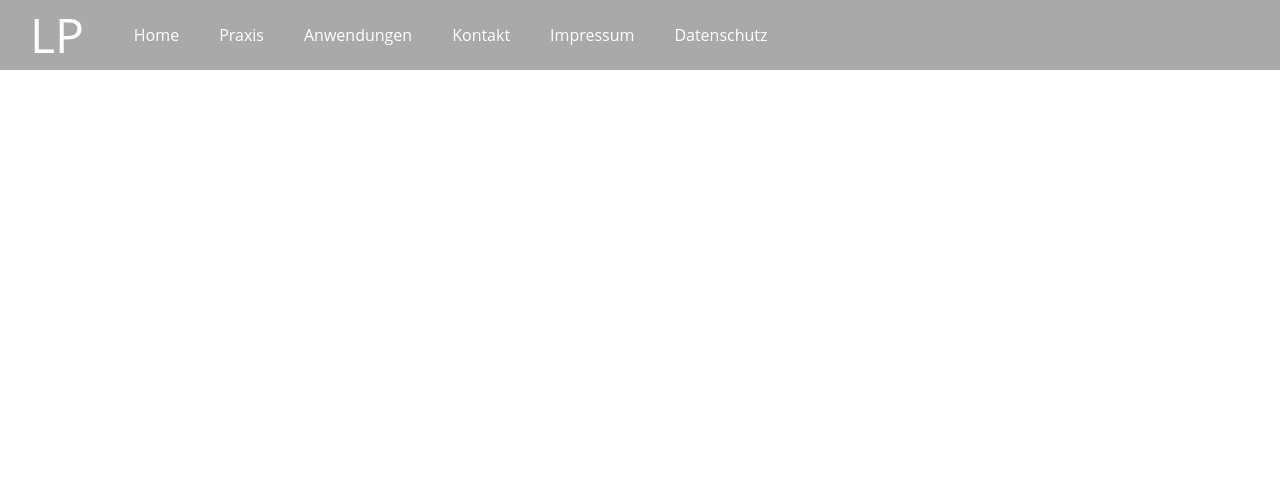
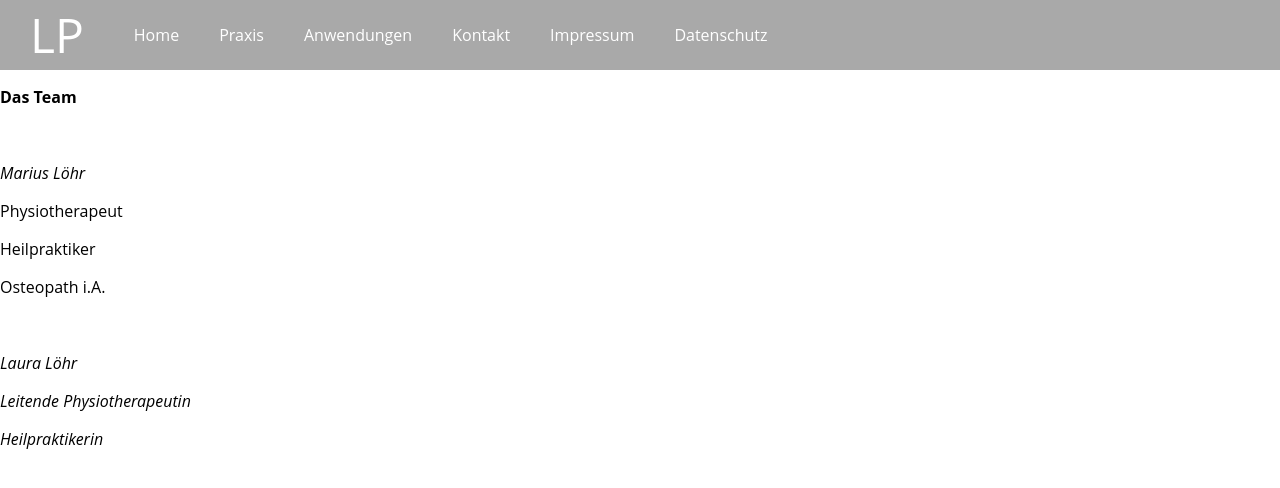
Before and after one commit to loehr-physiotherapie/loehr-physiotherapie.github.io, a Jekyll site: the page built from team.md, in a window 1280 px wide. Shown: the top 488 px of the page. Built offline with Jekyll 4.4.1, drawn with Linux system fonts in a browser that asks for light colours.

Commit message:
Updated 'team.md' via CloudCannon

```diff
--- a/team.md
+++ b/team.md
@@ -3,3 +3,23 @@ layout: default
 title: Team
 permalink: /team/
 ---
+
+**Das Team**
+
+&nbsp;
+
+*Marius Löhr*
+
+Physiotherapeut
+
+Heilpraktiker
+
+Osteopath i.A.
+
+&nbsp;
+
+*Laura Löhr*
+
+*Leitende Physiotherapeutin*
+
+*Heilpraktikerin*
```
